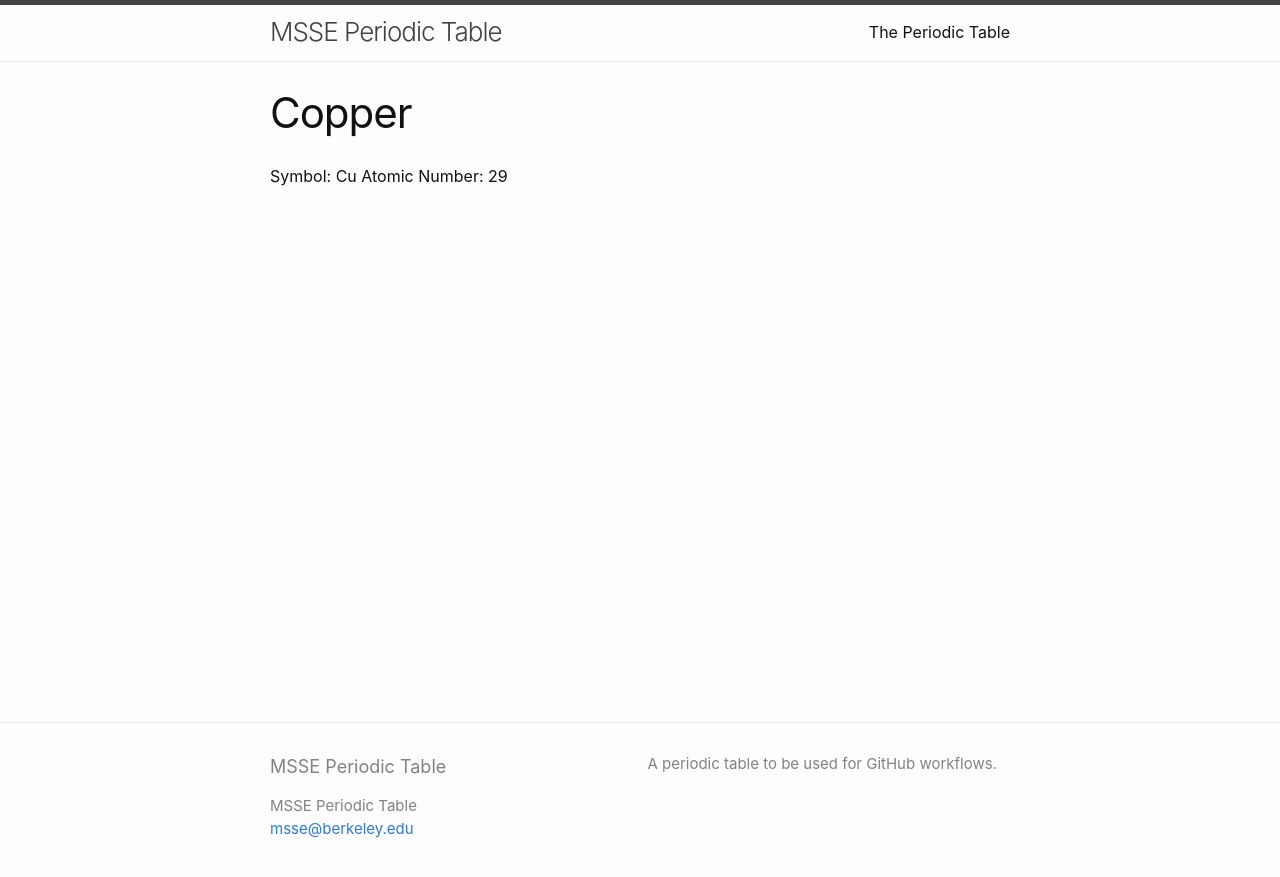
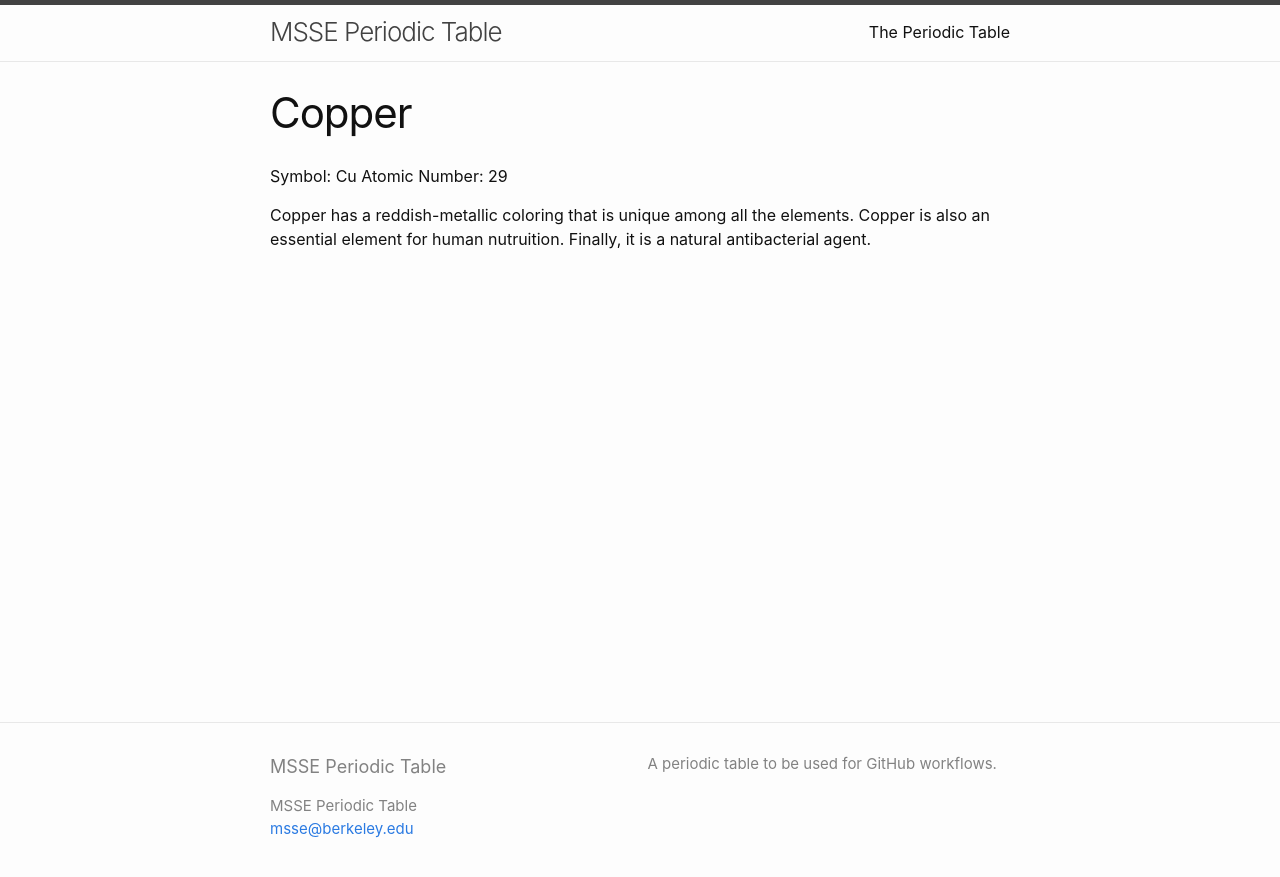
Before and after one commit to msse-chem-280-2023/periodic-table, a Jekyll site: the page built from elements/copper.md, in a window 1280 px wide. Shown: the top 877 px of the page. Built offline with Jekyll 4.4.1, drawn with Linux system fonts in a browser that asks for light colours.

Commit message:
update copper page. fun fact added

```diff
--- a/elements/copper.md
+++ b/elements/copper.md
@@ -5,3 +5,5 @@ title: Copper
 
 Symbol: Cu
 Atomic Number: 29
+
+Copper has a reddish-metallic coloring that is unique among all the elements. Copper is also an essential element for human nutruition. Finally, it is a natural antibacterial agent.
```
